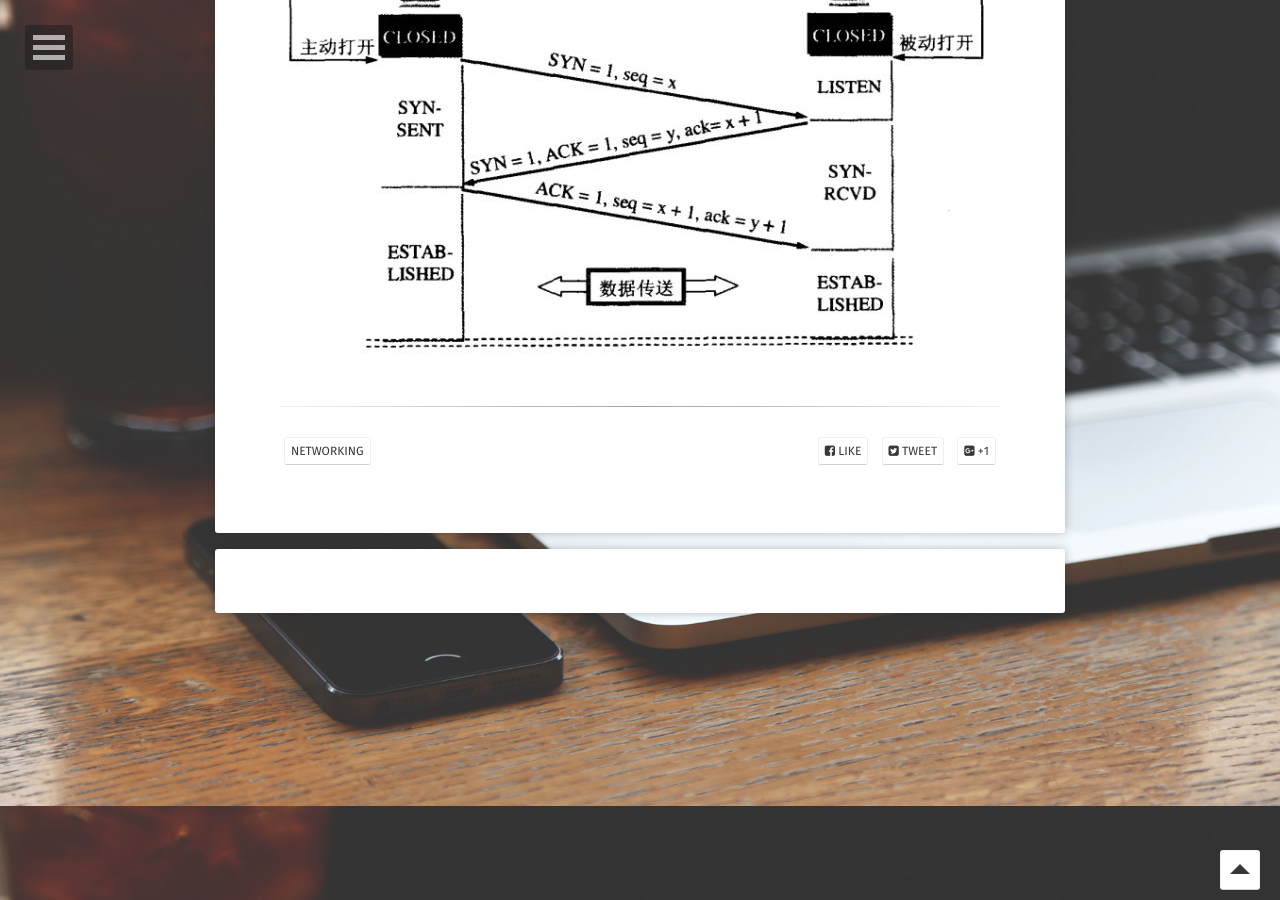
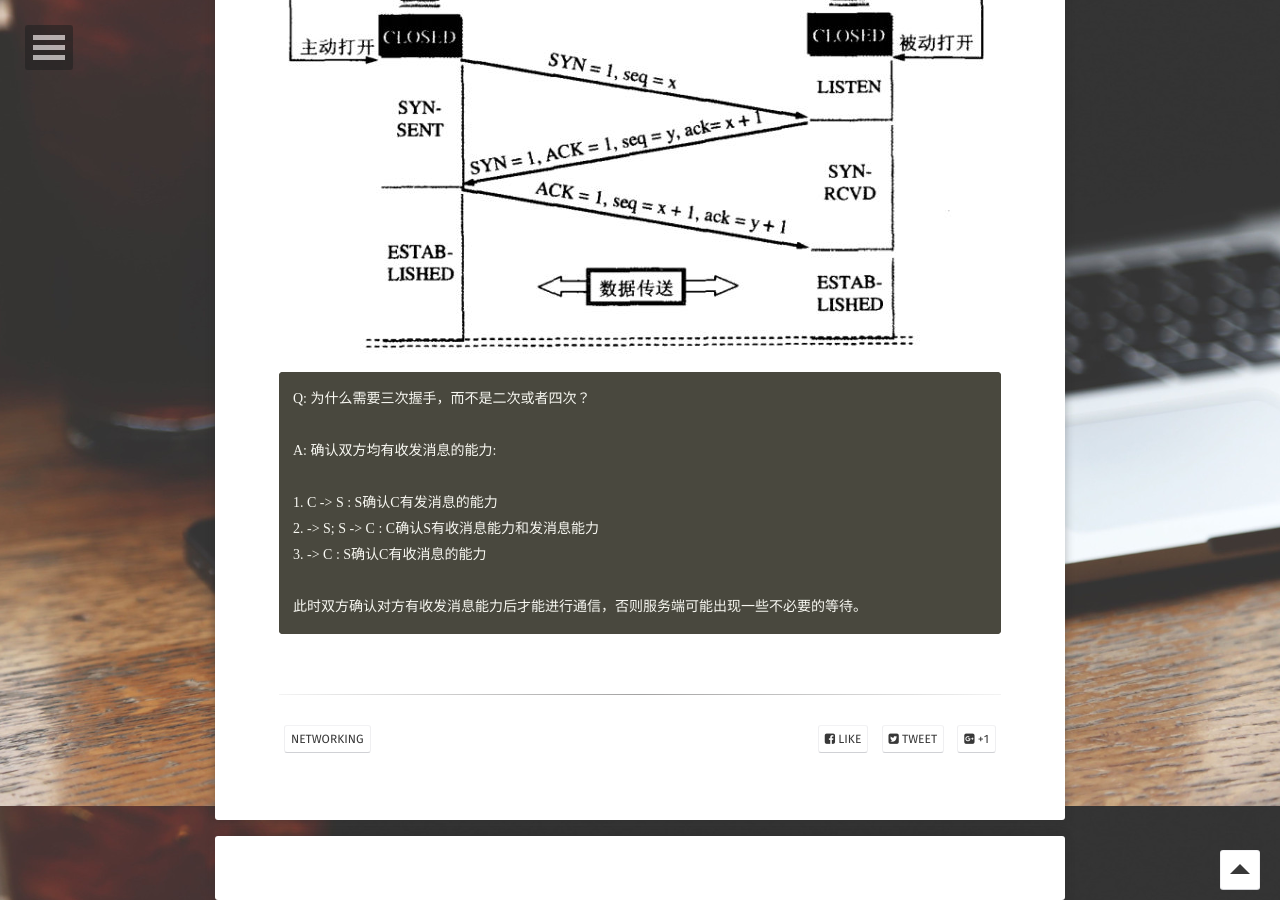
Before and after one commit to longjianjiang/longjianjiang.github.io, a Jekyll site: the page built from _posts/2019-01-23-tcp-note.md, in a window 1280 px wide and 900 px high, scrolled down 1894 px. Built offline with Jekyll 4.4.1, drawn with Linux system fonts in a browser that asks for light colours; some web fonts are replaced; comment, search, counter and statistics services are not loaded.

Commit message:
Update(auto commit)

````diff
--- a/_posts/2019-01-23-tcp-note.md
+++ b/_posts/2019-01-23-tcp-note.md
@@ -39,3 +39,15 @@ client 收到数据后，ACK标志位设为1，Sequence number设置为`x`+1, Ac
 整个过程如下所示:
 
 ![tcp_note_5]({{site.url}}/assets/images/blog/tcp_note_5.png)
+
+```
+Q: 为什么需要三次握手，而不是二次或者四次？
+
+A: 确认双方均有收发消息的能力:
+
+1. C -> S : S确认C有发消息的能力
+2. -> S; S -> C : C确认S有收消息能力和发消息能力
+3. -> C : S确认C有收消息的能力
+
+此时双方确认对方有收发消息能力后才能进行通信，否则服务端可能出现一些不必要的等待。
+```
````
Also changed, not shown: _posts/2019-01-24-http-note.md (+3 -3 lines).
